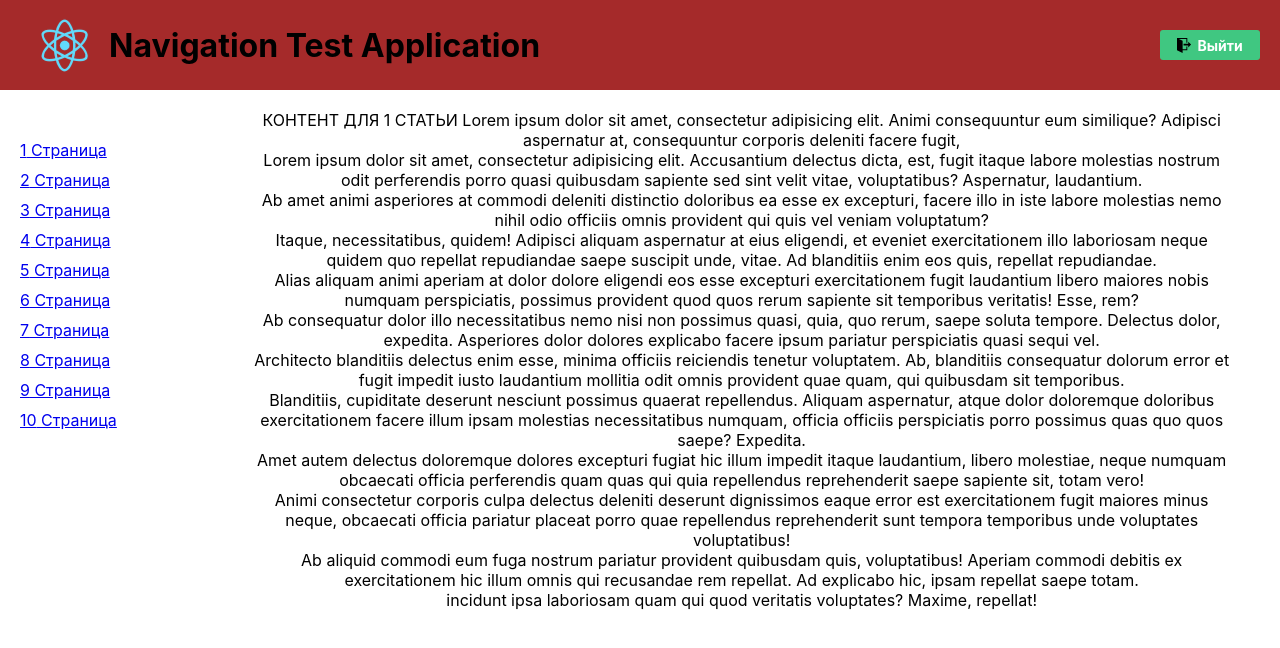
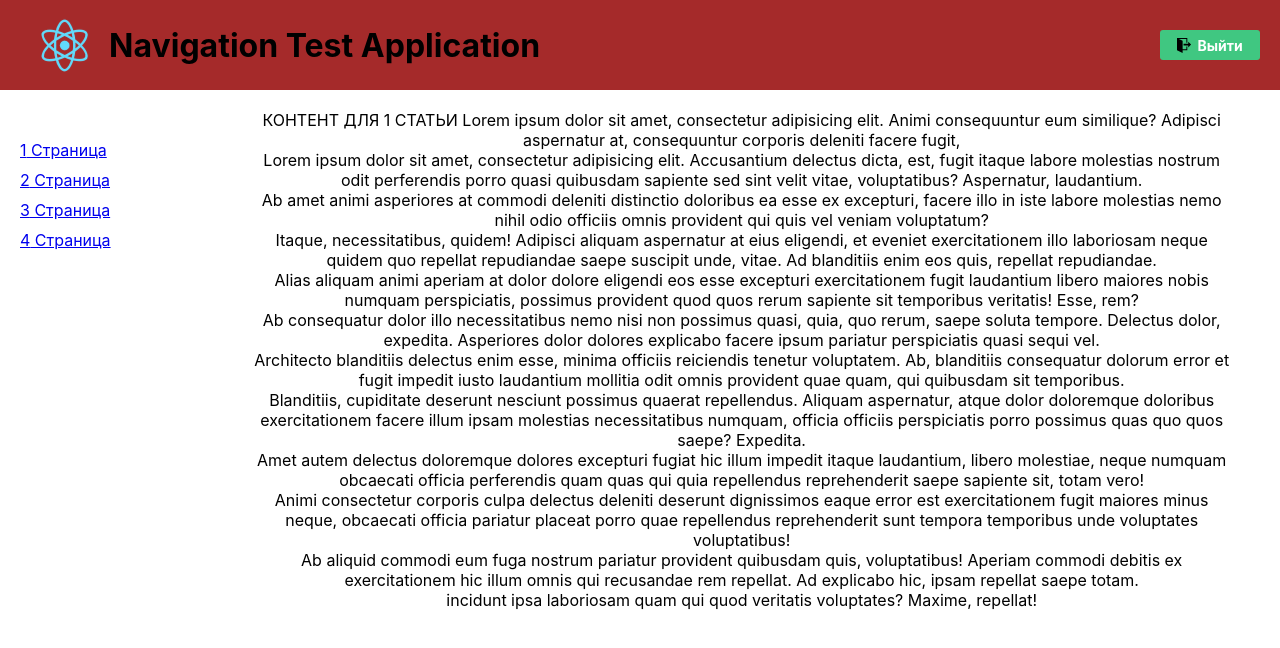
Before and after one commit to NatalieButr/navigation-aplication, a React (Create React App) app: page /articles/1 in a window 1280 px wide. Shown: the top 648 px of the page. Built offline with nearby package versions, Linux system fonts and the light colour scheme.

Commit message:
delete ArticleSingle from screens

```diff
--- a/src/components/EnterBtn/EnterBtn.js
+++ b/src/components/EnterBtn/EnterBtn.js
@@ -25,7 +25,6 @@ class EnterBtn extends Component {
             </button>
         )
     }
-
 }
 
 export default withRouter(EnterBtn);
--- a/src/screens/ArticleSingle.js
+++ /dev/null
@@ -1,22 +0,0 @@
-import React, {Component} from 'react';
-
-import ArticlePageContent from "../components/ArtilcePageContent";
-
-
-class ArticleSingle extends Component {
-
-    componentDidMount() {
-        console.log('did mount articleSingle')
-    }
-
-
-    render() {
-        const {articles} = this.props;
-        return(
-           <ArticlePageContent articles={articles}/>
-        )
-    }
-
-}
-
-export default ArticleSingle;
--- a/src/screens/ArtilclesPage.js
+++ b/src/screens/ArtilclesPage.js
@@ -1,11 +1,12 @@
 import React, {Component} from 'react';
+import {Route, Switch} from "react-router";
+
 import Header from "../components/Header";
 import ArticleList from "../components/ArtilcePageContent/ArticlesList";
-import {Route, Switch} from "react-router";
-import ArticleSingle from "./ArticleSingle";
+import ArticlePageContent from "../components/ArtilcePageContent";
 
 
-let articles = new Array(10).fill(1).map((item, i) => item + i);
+let articles = new Array(4).fill(1).map((item, i) => item + i);
 
 class ArtilclesPage extends Component {
 
@@ -18,7 +19,7 @@ class ArtilclesPage extends Component {
                 <Header />
                 <Switch>
                     <Route exact path="/articles"   component={() => <ArticleList articles={articles}/>}  />
-                    <Route       path="/articles/:id"  component={() => <ArticleSingle articles={articles}/>} />
+                    <Route       path="/articles/:id"  component={() => <ArticlePageContent articles={articles}/>} />
                 </Switch>
             </>
             )
```
